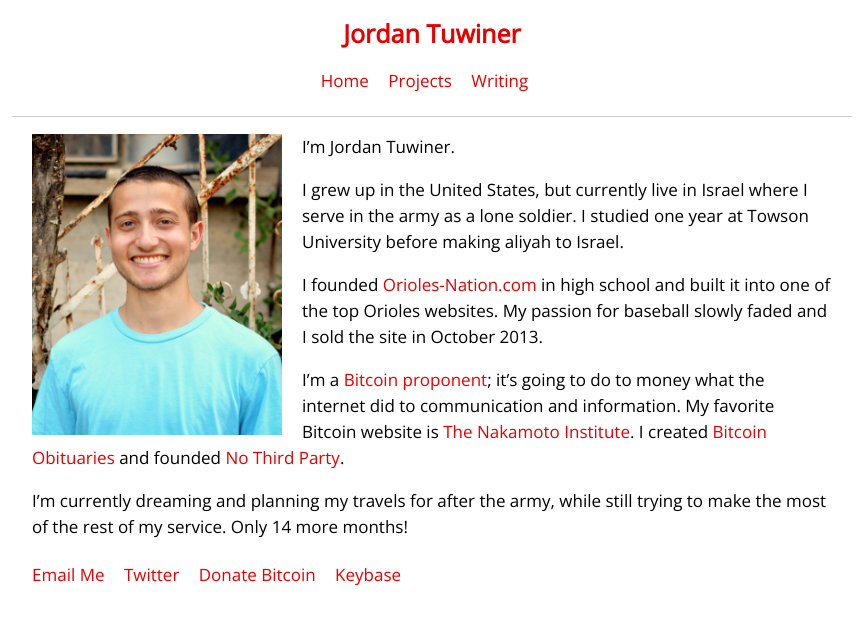
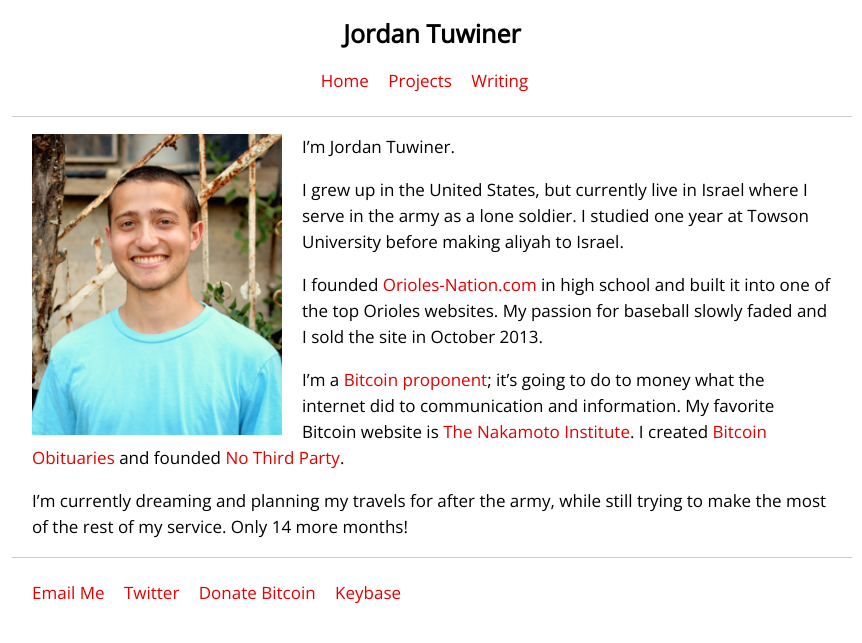
Before and after one commit to johnrlive/jt-com, a Jekyll site: the page built from index.html, in a window 1280 px wide. Shown: the top 643 px of the page, without its empty margins (208-1070 px from the left). Built offline with Jekyll 4.4.1, drawn with Linux system fonts in a browser that asks for light colours.

Commit message:
Fix name color

```diff
--- a/css/style.css
+++ b/css/style.css
@@ -50,6 +50,12 @@ header {
 	height: 110px;
 }
 
+/* Footer */
+
+footer {
+    border-top: 1px solid #ccc;
+}
+
 /* Menu */
 
 nav ul {
@@ -73,3 +79,7 @@ a:hover {
     color: #e60000;
     text-decoration: underline;
 }
+
+.header-name a {
+	color: #000;
+}
```
